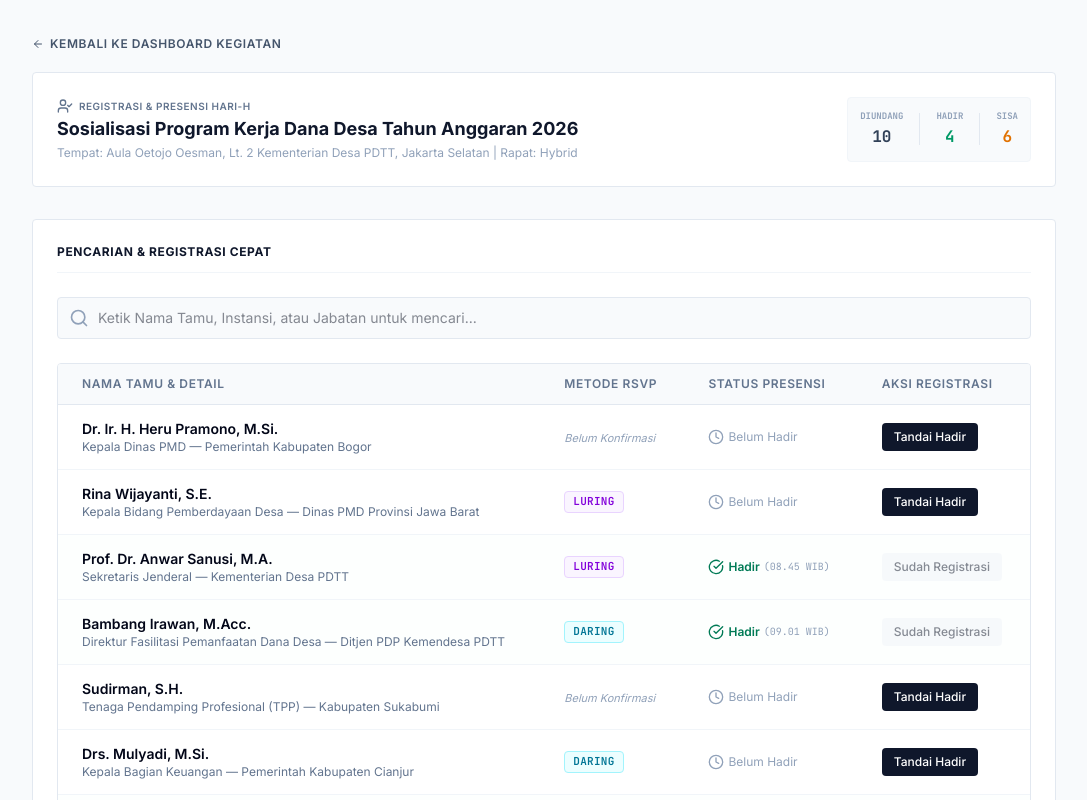
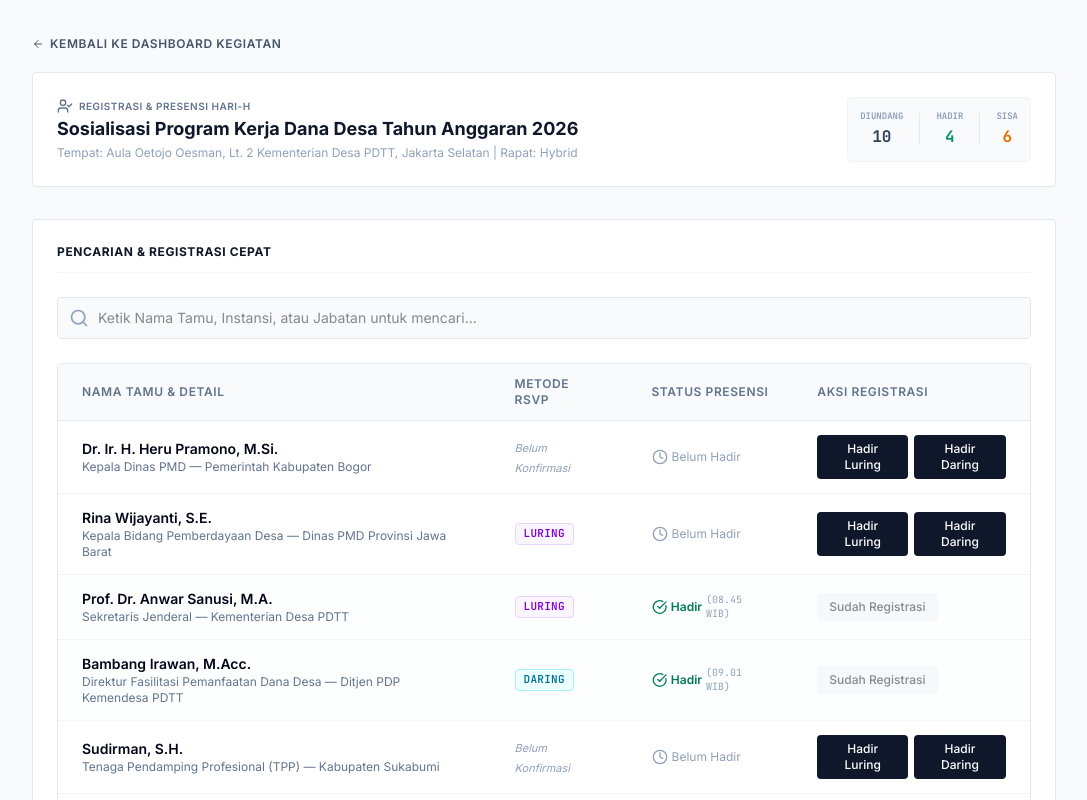
Before and after one commit to dendyadinirwana/RSVP-kemendesa, a React (Vite) app: page /checkin/evt-dana-desa-2026 in a window 1280 px wide. Shown: the top 800 px of the page, without its empty margins (96-1183 px from the left). Built offline with nearby package versions, Linux system fonts and the light colour scheme.

Commit message:
feat: implement Opsi 1 override method at checkin for hybrid events

```diff
--- a/src/pages/CheckIn.tsx
+++ b/src/pages/CheckIn.tsx
@@ -43,10 +43,10 @@ export const CheckIn: React.FC = () => {
     );
   });
 
-  const handleCheckIn = async (guestId: string, name: string) => {
+  const handleCheckIn = async (guestId: string, name: string, metodeOverride?: 'daring' | 'luring') => {
     if (!eventId) return;
     try {
-      await checkInGuest(eventId, guestId);
+      await checkInGuest(eventId, guestId, metodeOverride);
       setSuccessMsg(`Berhasil check-in: ${name}`);
       setTimeout(() => setSuccessMsg(null), 3000);
       fetchGuests(eventId);
@@ -207,6 +207,25 @@ export const CheckIn: React.FC = () => {
                         <Button variant="secondary" size="sm" disabled className="text-xs">
                           Sudah Registrasi
                         </Button>
+                      ) : currentEvent.jenisRapat === 'hybrid' ? (
+                        <div className="flex gap-1.5">
+                          <Button
+                            onClick={() => handleCheckIn(guest.id, guest.nama, 'luring')}
+                            variant="primary"
+                            size="sm"
+                            className="text-xs bg-purple-600 hover:bg-purple-700 text-white border-purple-600 focus-visible:outline-purple-600"
+                          >
+                            Hadir Luring
+                          </Button>
+                          <Button
+                            onClick={() => handleCheckIn(guest.id, guest.nama, 'daring')}
+                            variant="primary"
+                            size="sm"
+                            className="text-xs bg-cyan-600 hover:bg-cyan-700 text-white border-cyan-600 focus-visible:outline-cyan-600"
+                          >
+                            Hadir Daring
+                          </Button>
+                        </div>
                       ) : (
                         <Button
                           onClick={() => handleCheckIn(guest.id, guest.nama)}
--- a/src/services/db.ts
+++ b/src/services/db.ts
@@ -393,7 +393,7 @@ export const guestService = {
     return delay(guest);
   },
 
-  async checkInGuest(guestId: string): Promise<Guest> {
+  async checkInGuest(guestId: string, metodeOverride?: 'daring' | 'luring'): Promise<Guest> {
     const guests = getGuestsFromStore();
     const guest = guests.find((g) => g.id === guestId);
 
@@ -404,10 +404,14 @@ export const guestService = {
     guest.statusUndangan = 'hadir';
     guest.waktuCheckIn = new Date().toISOString();
 
-    // If they hadn't confirmed a method, default to luring (since check-in is physically on-site)
-    if (!guest.metodeKehadiran) {
+    // Set method of attendance. Override if explicit parameter passed,
+    // otherwise default to existing, or if none, 'luring'
+    if (metodeOverride) {
+      guest.metodeKehadiran = metodeOverride;
+    } else if (!guest.metodeKehadiran) {
       guest.metodeKehadiran = 'luring';
     }
+
     // If they hadn't confirmed RSVP status, auto confirm too
     if (!guest.waktuKonfirmasi) {
       guest.waktuKonfirmasi = guest.waktuCheckIn;
--- a/src/store/rsvpStore.ts
+++ b/src/store/rsvpStore.ts
@@ -23,7 +23,7 @@ interface RSVPState {
     guestsData: Omit<Guest, 'id' | 'eventId' | 'statusUndangan' | 'metodeKehadiran' | 'waktuKonfirmasi' | 'waktuCheckIn'>[]
   ) => Promise<void>;
   submitRSVP: (eventId: string, response: RSVPResponse) => Promise<Guest>;
-  checkInGuest: (eventId: string, guestId: string) => Promise<void>;
+  checkInGuest: (eventId: string, guestId: string, metodeOverride?: 'daring' | 'luring') => Promise<void>;
   autoCheckInDaring: (eventId: string, guestId: string) => Promise<void>;
   resetDatabase: () => Promise<void>;
 }
@@ -175,10 +175,10 @@ export const useRSVPStore = create<RSVPState>((set, get) => ({
     }
   },
 
-  checkInGuest: async (eventId: string, guestId: string) => {
+  checkInGuest: async (eventId: string, guestId: string, metodeOverride?: 'daring' | 'luring') => {
     set({ isLoading: true, error: null });
     try {
-      const updatedGuest = await guestService.checkInGuest(guestId);
+      const updatedGuest = await guestService.checkInGuest(guestId, metodeOverride);
       set((state) => {
         const currentList = state.guests[eventId] || [];
         const updatedList = currentList.map((g) => (g.id === guestId ? updatedGuest : g));
```
